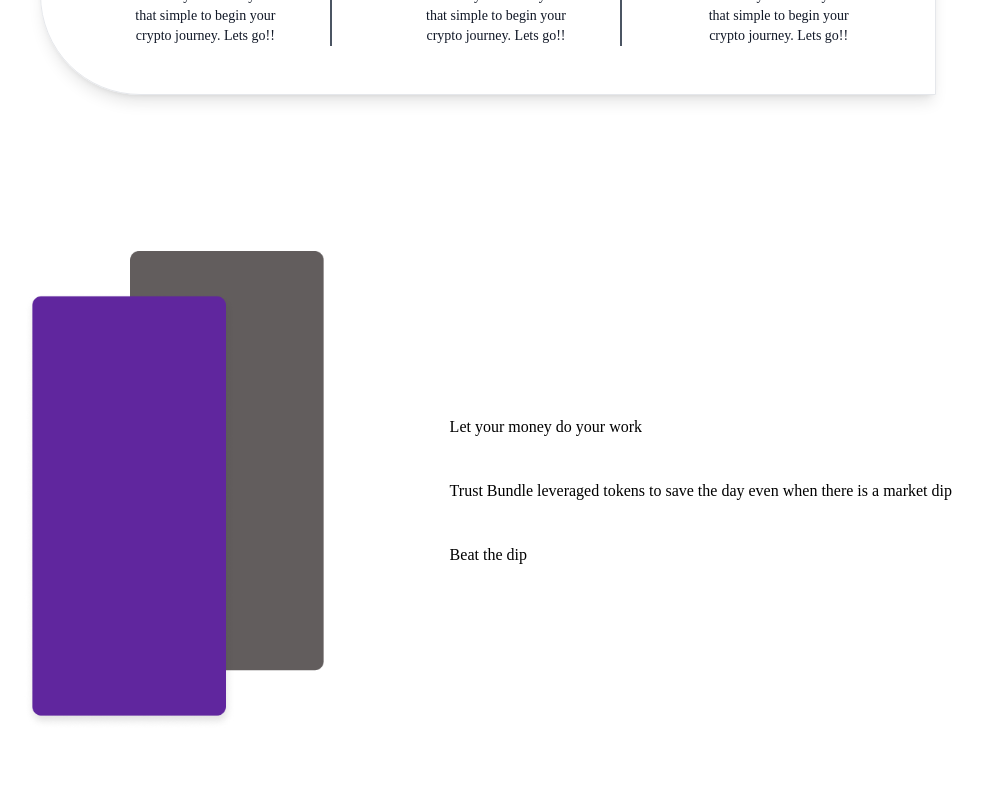
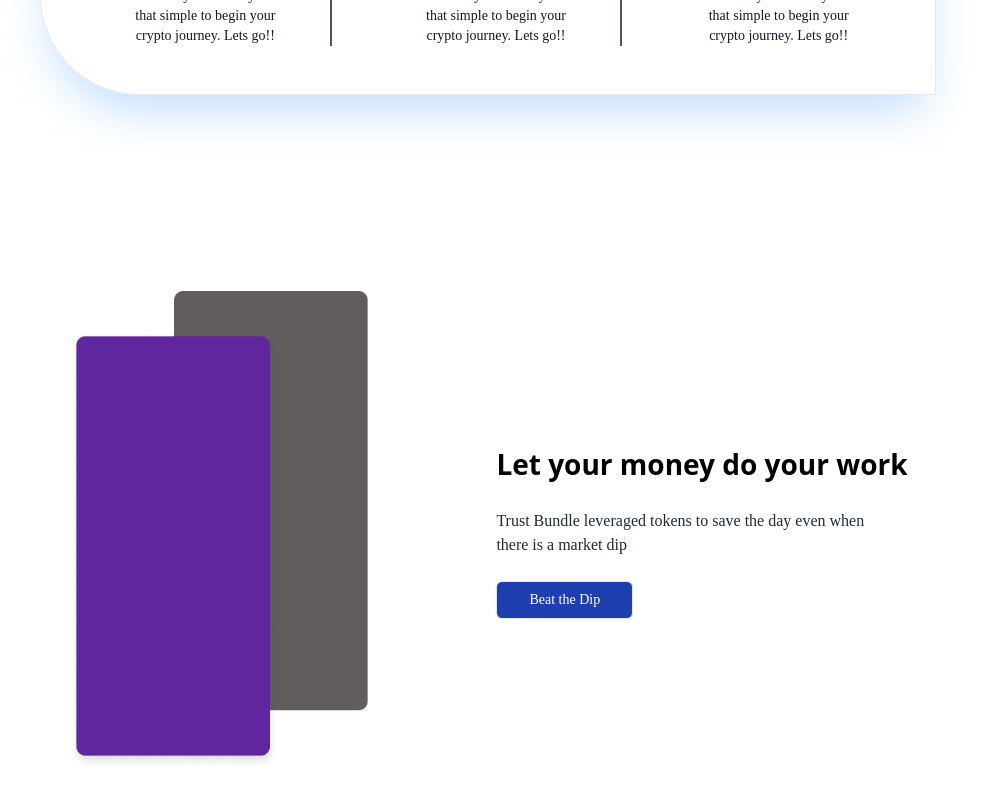
Before and after one commit to Bammytoye/SimpleZekeApp, a Next.js app: page / in a window 1280 px wide. Shown: the part 882-1682 px from the top of the page, without its empty margins (152-1135 px from the left). Before the commit the page ends 1640 px from the top, so only its background shows below. Built offline with nearby package versions, Linux system fonts and the light colour scheme.

Commit message:
fourthcomponent

```diff
--- a/src/components/home.jsx
+++ b/src/components/home.jsx
@@ -28,7 +28,7 @@
 
             {/* second component */}
             <div className='flex justify-center items-center px-48 py-32'>
-                <div className="flex justify-between items-center space-x-10 px-10 py-12 border shadow-lg rounded-tr-[100px] rounded-bl-[100px]">
+                <div className="flex justify-between items-center space-x-10 px-10 py-12 border shadow-2xl shadow-blue-200 rounded-tr-[100px] rounded-bl-[100px]">
                     <div className='flex flex-col justify-center items-center space-y-1 text-center border-r-2 border-gray-600 px-12'>
                         <Image src="/image/tech.png" alt='Sign Up' width='50' height='50'/>
                         <h3 className='font-bold text-gray-600'>
@@ -65,24 +65,33 @@
             </div>
 
             {/* third component */}
-            <div>
-                <div className='flex justify-between items-center px-44 py-7'>
+            <div className="py-10">
+                <div className='flex justify-center space-x-32 items-center px-44 py-7'>
                     <div>
                         <Image src="/image/thrid.png" alt="phone" width="300" height="300"/>
                     </div>
 
-                    <div className='flex flex-col items-start space-y-10'>
-                        <h3>
+                    <div className='flex flex-col items-start space-y-6'>
+                        <h3 className="font-extrabold text-[28px] font-sans">
                             Let your money do your work
                         </h3>
 
-                        <p>
+                        <p className="w-[380px] text-gray-800 text-md">
                             Trust Bundle leveraged tokens to save the day even when there is a market dip
                         </p>
 
-                        <a href="#">
-                            Beat the dip
+                        <a href="#" className="border px-8 py-2 bg-blue-800 text-white text-sm rounded-md">
+                            Beat the Dip
                         </a>
+                    </div>
+                </div>
+            </div>
+
+            {/* fourth component */}
+            <div>
+                <div>
+                    <div>
+
                     </div>
                 </div>
             </div>
```
